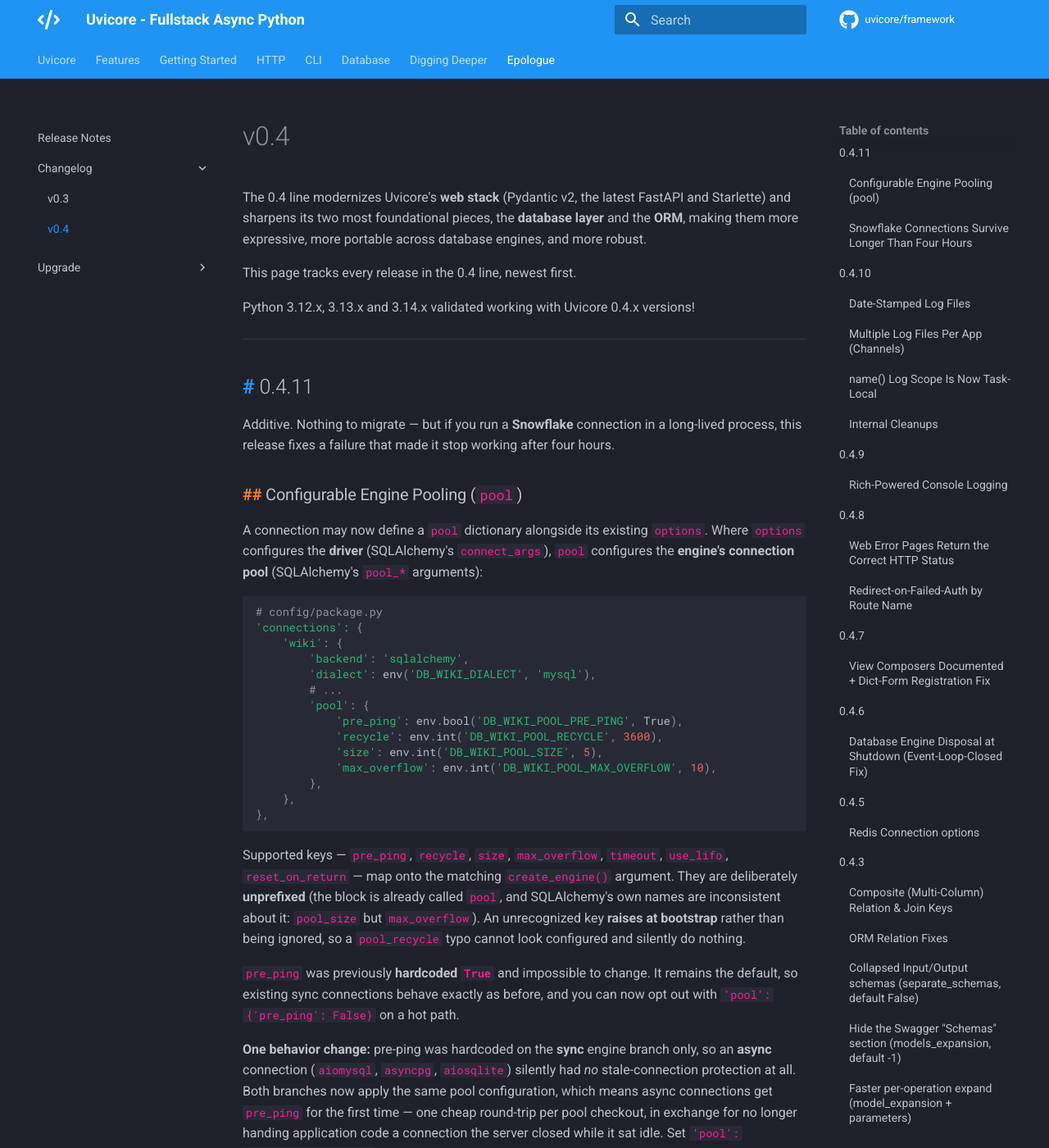
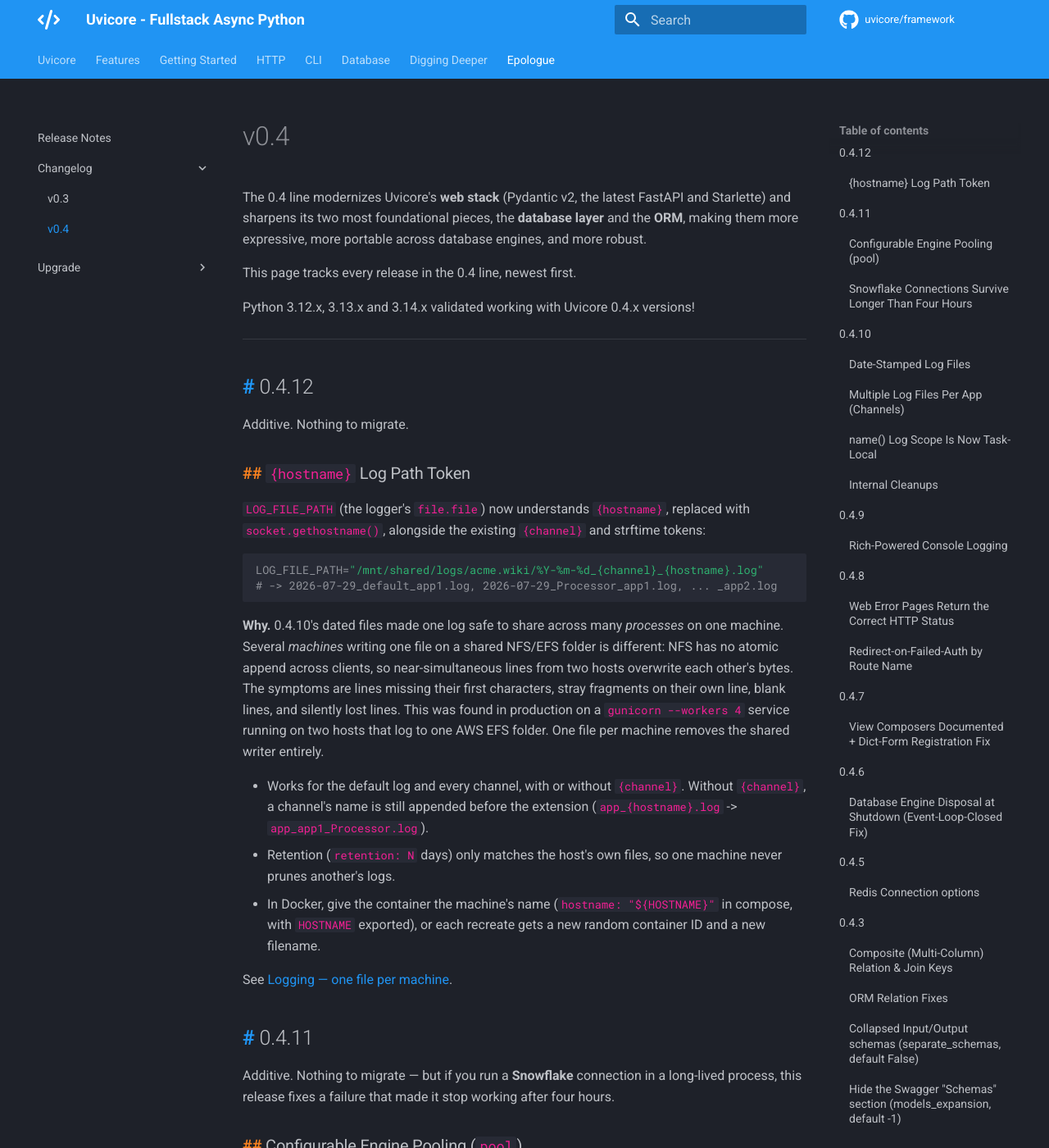
Before and after one commit to uvicore/docs, an MkDocs documentation site: the page built from docs/epologue/changelog/0.4.md, in a window 1280 px wide and 1400 px high. Shown: the whole window at 82% size. Built offline with MkDocs 1.6.1 and Material for MkDocs 9.7.7, drawn with Linux system fonts in a browser that asks for light colours; comment, search, counter and statistics services are not loaded.

Commit message:
Adding new hostname to log filename merge fields

````diff
--- a/docs/epologue/changelog/0.4.md
+++ b/docs/epologue/changelog/0.4.md
@@ -7,6 +7,38 @@
 Python 3.12.x, 3.13.x and 3.14.x validated working with Uvicore 0.4.x versions!
 
 ---
+
+## 0.4.12
+
+Additive.  Nothing to migrate.
+
+### `{hostname}` Log Path Token
+
+`LOG_FILE_PATH` (the logger's `file.file`) now understands `{hostname}`, replaced with
+`socket.gethostname()`, alongside the existing `{channel}` and strftime tokens:
+
+```bash
+LOG_FILE_PATH="/mnt/shared/logs/acme.wiki/%Y-%m-%d_{channel}_{hostname}.log"
+# -> 2026-07-29_default_app1.log, 2026-07-29_Processor_app1.log, ... _app2.log
+```
+
+**Why.**  0.4.10's dated files made one log safe to share across many *processes* on one
+machine.  Several *machines* writing one file on a shared NFS/EFS folder is different: NFS has
+no atomic append across clients, so near-simultaneous lines from two hosts overwrite each other's
+bytes.  The symptoms are lines missing their first characters, stray fragments on their own line,
+blank lines, and silently lost lines.  This was found in production on a
+`gunicorn --workers 4` service running on two hosts that log to one AWS EFS folder.  One file per
+machine removes the shared writer entirely.
+
+- Works for the default log and every channel, with or without `{channel}`.  Without
+  `{channel}`, a channel's name is still appended before the extension
+  (`app_{hostname}.log` -> `app_app1_Processor.log`).
+- Retention (`retention: N` days) only matches the host's own files, so one machine never prunes
+  another's logs.
+- In Docker, give the container the machine's name (`hostname: "${HOSTNAME}"` in compose, with
+  `HOSTNAME` exported), or each recreate gets a new random container ID and a new filename.
+
+See [Logging — one file per machine](../../deeper/logging.md#one-file-per-machine-hostname).
 
 ## 0.4.11
 
````
Also changed, not shown: docs/deeper/logging.md (+27 -1 lines), docs/epologue/release-notes.md (+1 -0 lines), journal/2026-10-23.md (added, +9 -0 lines).
